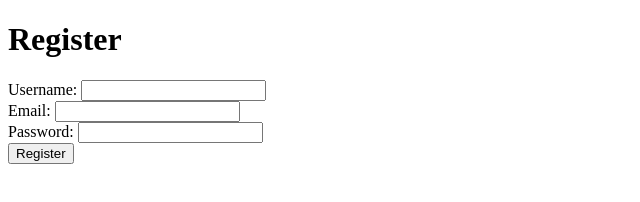
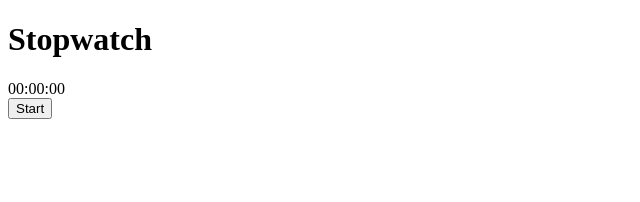
Before and after one commit to DevBlackk/English-M3-module-work, a plain HTML site: page index.html in a window 1280 px wide. Shown: the whole page, without its empty margins (0-640 px from the left). Drawn offline with Linux system fonts and the light colour scheme.

Commit message:
index.html

```diff
--- a/index.html
+++ b/index.html
@@ -1,42 +1,18 @@
 <!DOCTYPE html>
 <html lang="en">
+
 <head>
     <meta charset="UTF-8">
-    <meta name="viewport" content="width=device-width, initial-scale=1.0">
-    <link rel="stylesheet" href="style.css">
-    <title>Register</title>
+    <title>Stopwatch</title>
 </head>
+
 <body>
-    <header>
-        <h1>Register</h1>
-    </header>
+    <h1>Stopwatch</h1>
+    <div id="stopwatch">00:00:00</div>
 
-    <main>
-        <form action="#" method="post">
-            <label for="username">Username:</label>
-            <input type="text" id="username" name="username" required>
-            <br>
+    <button id="startButton">Start</button>
 
-            <label for="email">Email:</label>
-            <input type="email" id="email" name="email" required>
-            <br>
+    <script src="./web/count.js"></script>
+</body>
 
-            <label for="password">Password:</label>
-            <input type="password" id="password" name="password" required>
-            <br>
-
-            <button type="submit">Register</button>
-        </form>
-    </main>
-
-    <footer>
-        <script src="main.js"></script>
-    </footer>
-
-    <!-- Nicolas : Eu arrumei o HTML, jogando um <header> em volta do título, um <main> para cercar o formulário e um <footer> para o script JavaScript. Também mexi no action="#" do formulário e coloquei method="post", porque achei que seria legal usar o método POST para enviar as coisas. -->
-    <!--
-      Nicolas
-      Beatriz
-    -->
-</body>
 </html>
```
